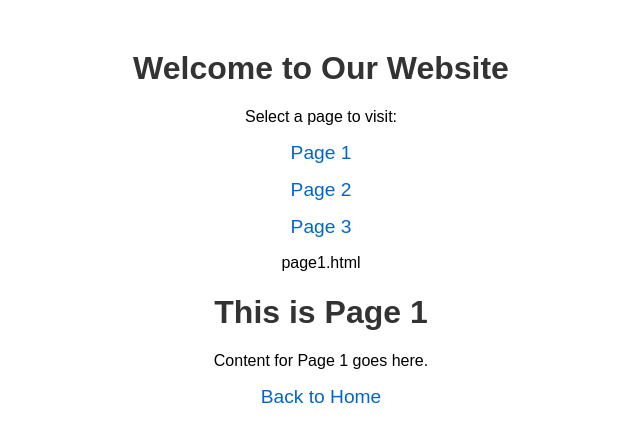
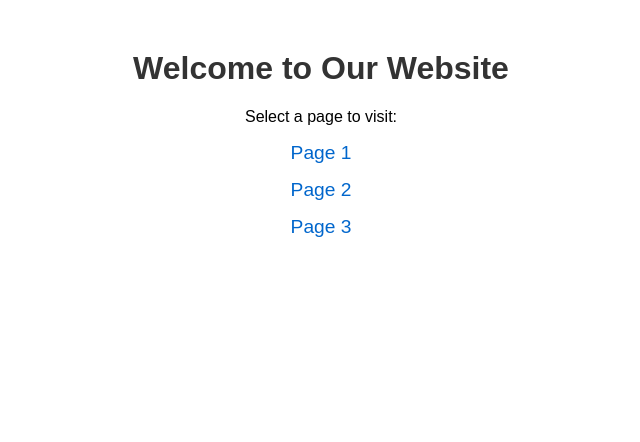
Before and after one commit to Nilesh-235/WebSDKDemo, a plain HTML site: page index.html in a window 1280 px wide. Shown: the whole page, without its empty margins (319-959 px from the left). Drawn offline with Linux system fonts and the light colour scheme.

Commit message:
Update index.html

```diff
--- a/index.html
+++ b/index.html
@@ -23,17 +23,3 @@
   </ul>
 </body>
 </html>
-page1.html
-<!DOCTYPE html>
-<html lang="en">
-<head>
-  <meta charset="UTF-8">
-  <meta name="viewport" content="width=device-width, initial-scale=1.0">
-  <title>Page 1</title>
-</head>
-<body>
-  <h1>This is Page 1</h1>
-  <p>Content for Page 1 goes here.</p>
-  <p><a href="index.html">Back to Home</a></p>
-</body>
-</html>
```
